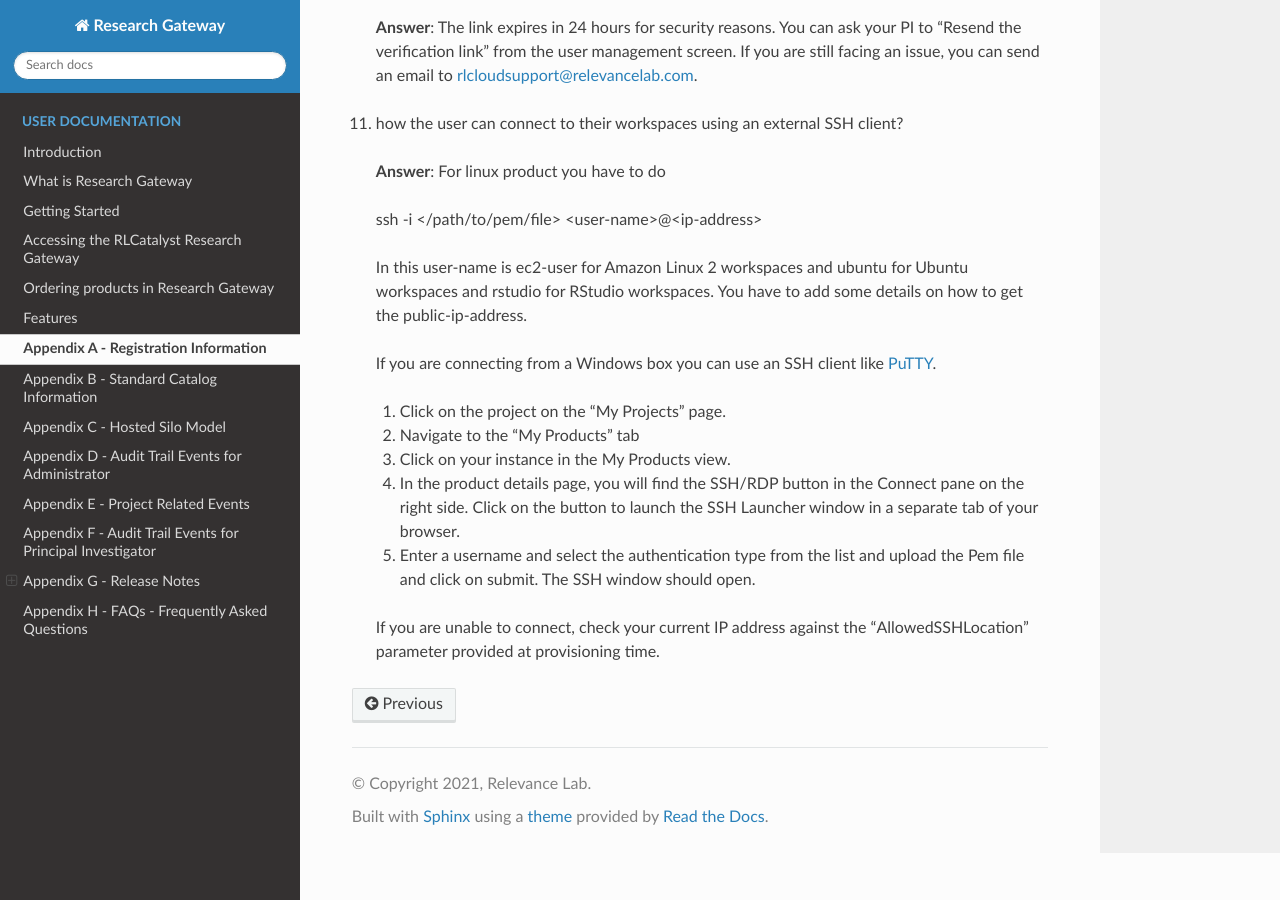
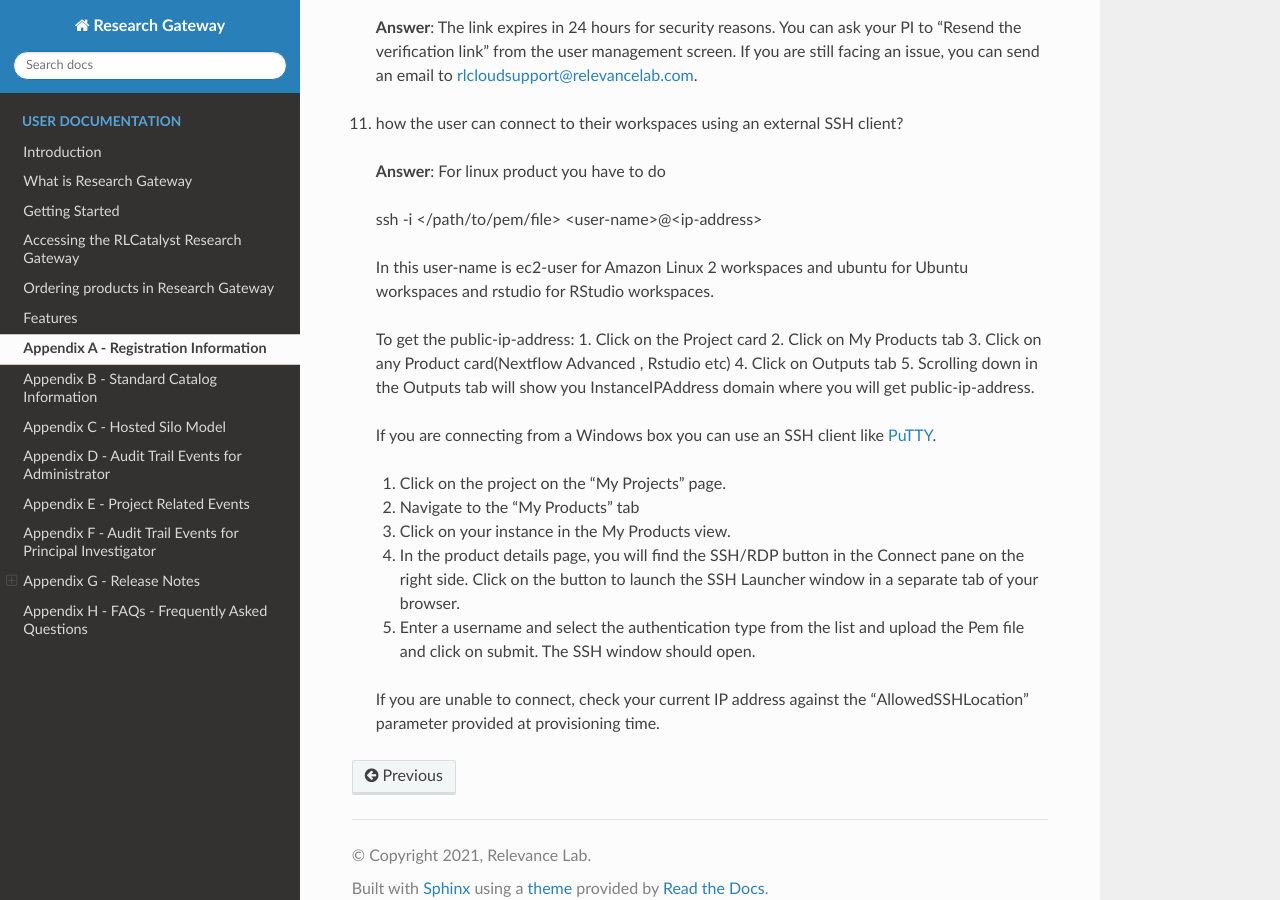
Before and after one commit to RLOpenCatalyst/rg-doc, a Sphinx documentation site: the page built from source/Appendices.rst, in a window 1280 px wide and 900 px high, scrolled down 25446 px. Built offline with Sphinx 7.4.7 and the Read the Docs theme 2.0.0, drawn with Linux system fonts in a browser that asks for light colours.

Commit message:
changes for faq 1.13.0

```diff
--- a/source/Appendices.rst
+++ b/source/Appendices.rst
@@ -150,7 +150,13 @@ Appendix H - FAQs - Frequently Asked Questions
  ssh -i </path/to/pem/file>  <user-name>@<ip-address>
 
  In this user-name is ec2-user for Amazon Linux 2 workspaces and ubuntu for Ubuntu workspaces and rstudio for RStudio workspaces.
- You have to add some details on how to get the public-ip-address.
+
+ To get the public-ip-address:
+ 1. Click on the Project card
+ 2. Click on My Products tab
+ 3. Click on any Product card(Nextflow Advanced , Rstudio etc)
+ 4. Click on Outputs tab
+ 5. Scrolling down in the Outputs tab will show you InstanceIPAddress domain where you will get public-ip-address.
 
  If you are connecting from a Windows box you can use an SSH client like `PuTTY <https://docs.aws.amazon.com/AWSEC2/latest/UserGuide/putty.html>`_.
 
```
